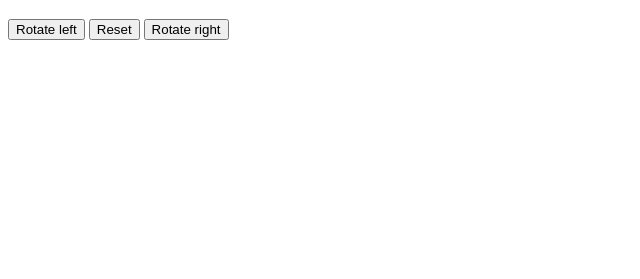
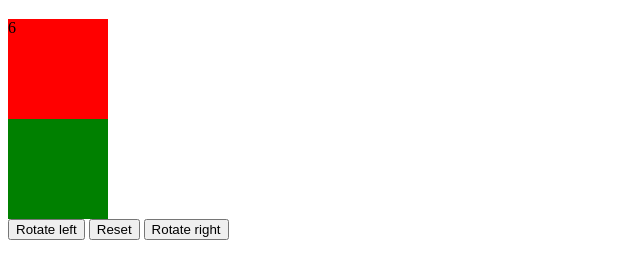
Before and after one commit to coatceatl/domino, a website: page index.html in a window 1280 px wide. Shown: the part 61-340 px from the top of the page, without its empty margins (0-640 px from the left). Drawn offline with Linux system fonts and the light colour scheme.

Commit message:
adds temporary css in html

```diff
--- a/index.html
+++ b/index.html
@@ -3,6 +3,19 @@
   <head>
     <meta charset='utf-8'>
     <title>Domino</title>
+    <style>
+    .top-box {
+      background-color:red;
+      width: 100px;
+      height: 100px;
+     }
+   .bottom-box {
+      background-color:green;
+      width: 100px;
+      height: 100px;
+     }
+
+    </style>
   </head>
   <body>
     <header>
@@ -11,8 +24,8 @@
     <main>
     <div class='content'>
       <div class='play panel'>
-        <div class='current-top-box'></div>
-        <div class='current-bottom-box'></div>
+        <div class='top-box'></div>
+        <div class='bottom-box'></div>
       </div>
       <div class='options'>
         <button>Rotate left</button>
--- a/index.js
+++ b/index.js
@@ -1,3 +1,3 @@
 let dice = Math.floor(Math.random() * 6) + 1;
 
-console.log(dice);
+document.querySelector('.top-box').textContent = dice;
```
